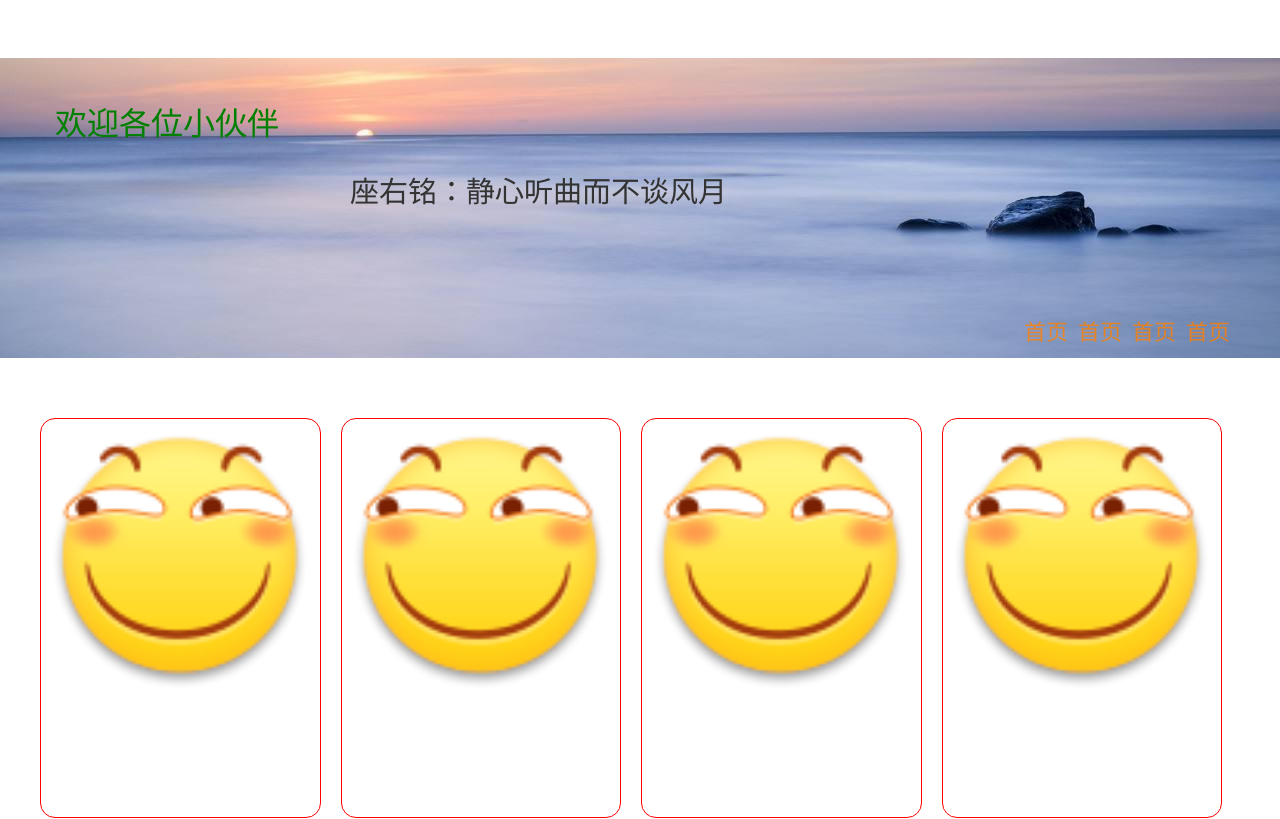
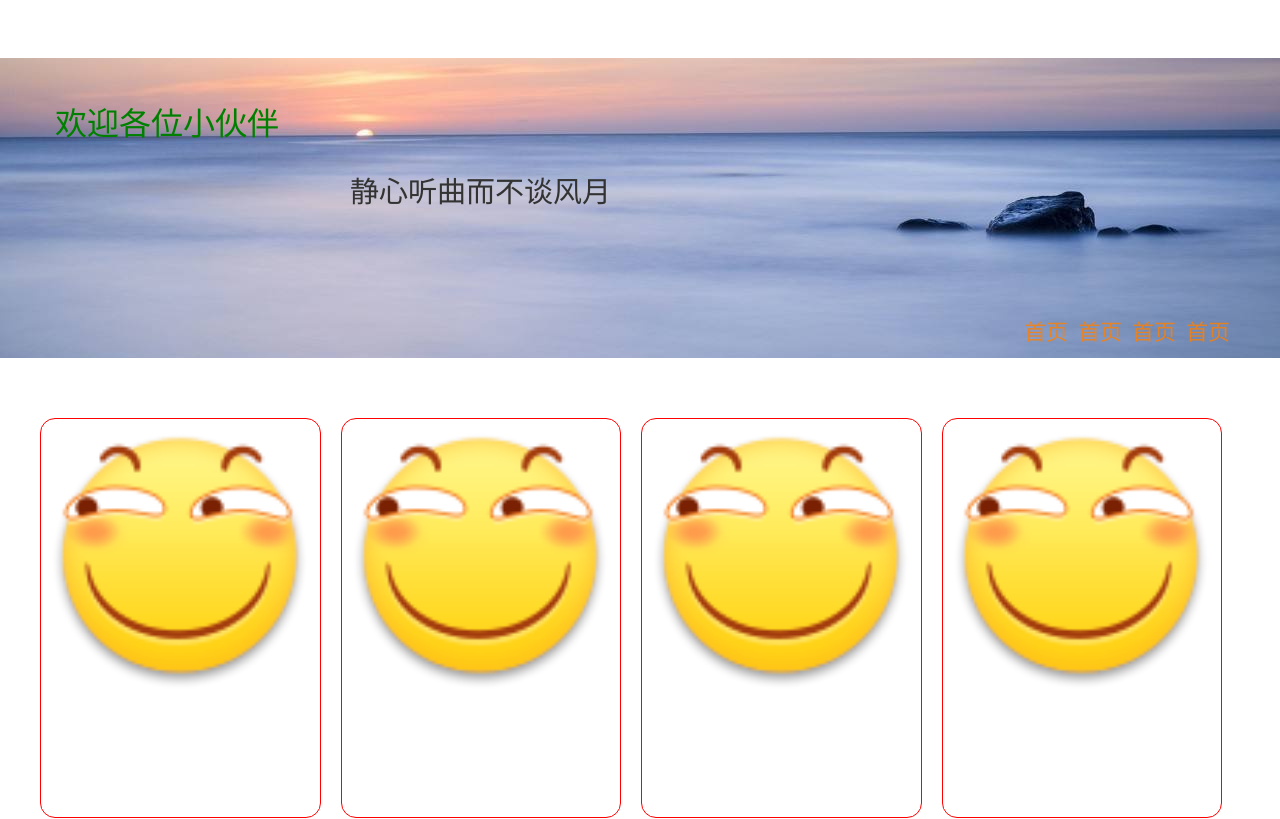
Before and after one commit to xymyf/xymyf.github.io, a plain HTML site: page index.html in a window 1280 px wide. Drawn offline with Linux system fonts and the light colour scheme.

Commit message:
Update index.html

```diff
--- a/index.html
+++ b/index.html
@@ -11,7 +11,7 @@
 
 <div class="nav">
 <p class="welcome">欢迎各位小伙伴</p>
-<p class="zym">座右铭：静心听曲而不谈风月</p>
+<p class="zym">静心听曲而不谈风月</p>
 <div class="navright" style="float:right;margin-top:170px;margin-right: 50px;"><span><a href="#">首页</a></span><span><a href="#">首页</a></span><span><a href="#">首页</a></span><span><a href="#">首页</a></span></div><p class="cle"></p>
 </div>
 <!--导航结束-->
@@ -43,8 +43,10 @@
                     </a>
                 </li>
                 </ul>
-<!-- <video src="music/dayu.mp4" controls="controls" autoplay="autoplay" loop="loop">
-</video> -->
+<!--
+<video src="music/dayu.mp4" controls="controls" autoplay="autoplay" loop="loop">
+</video>
+-->
 
 <div class="end"></div>
 <!--点击出现小♥的script脚本-->
```
